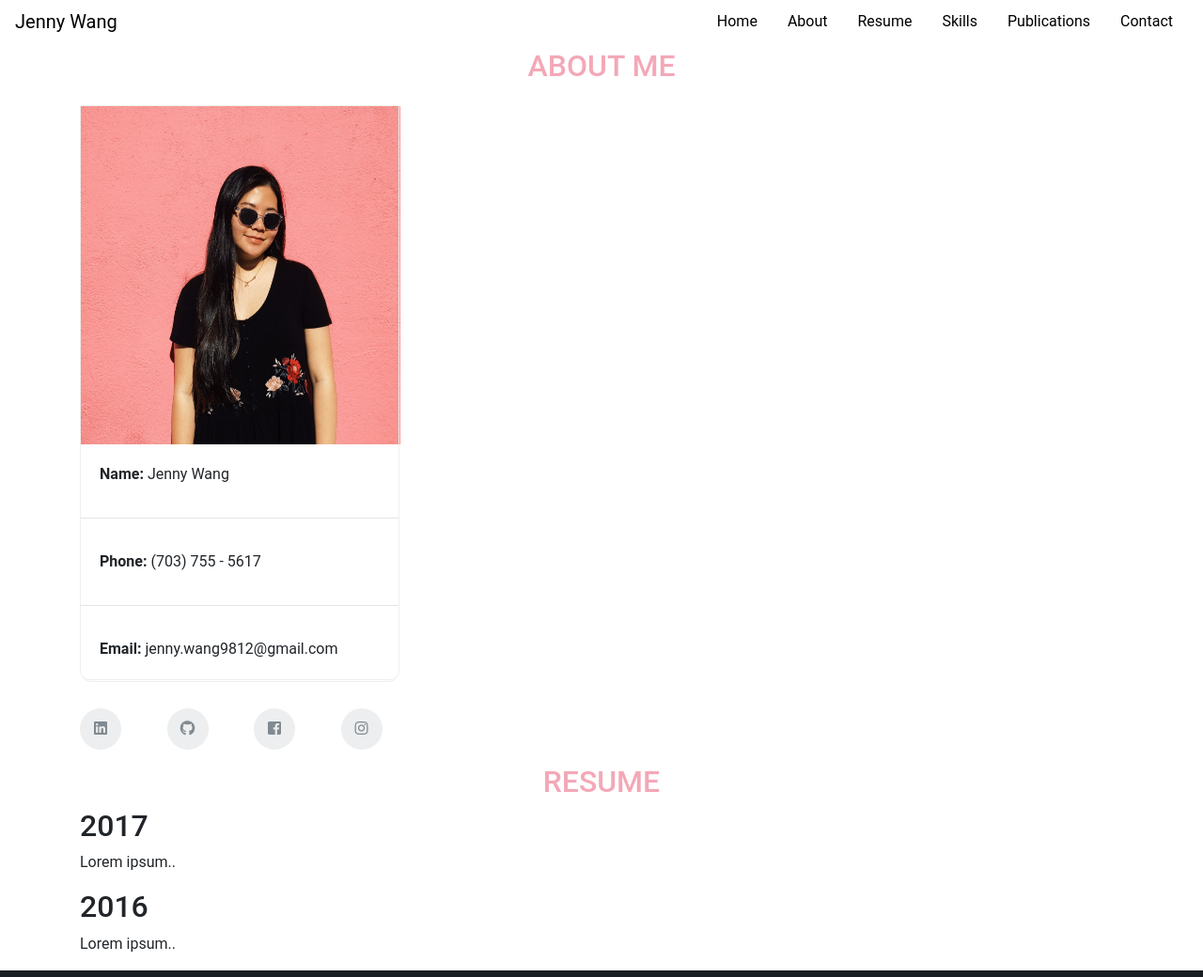
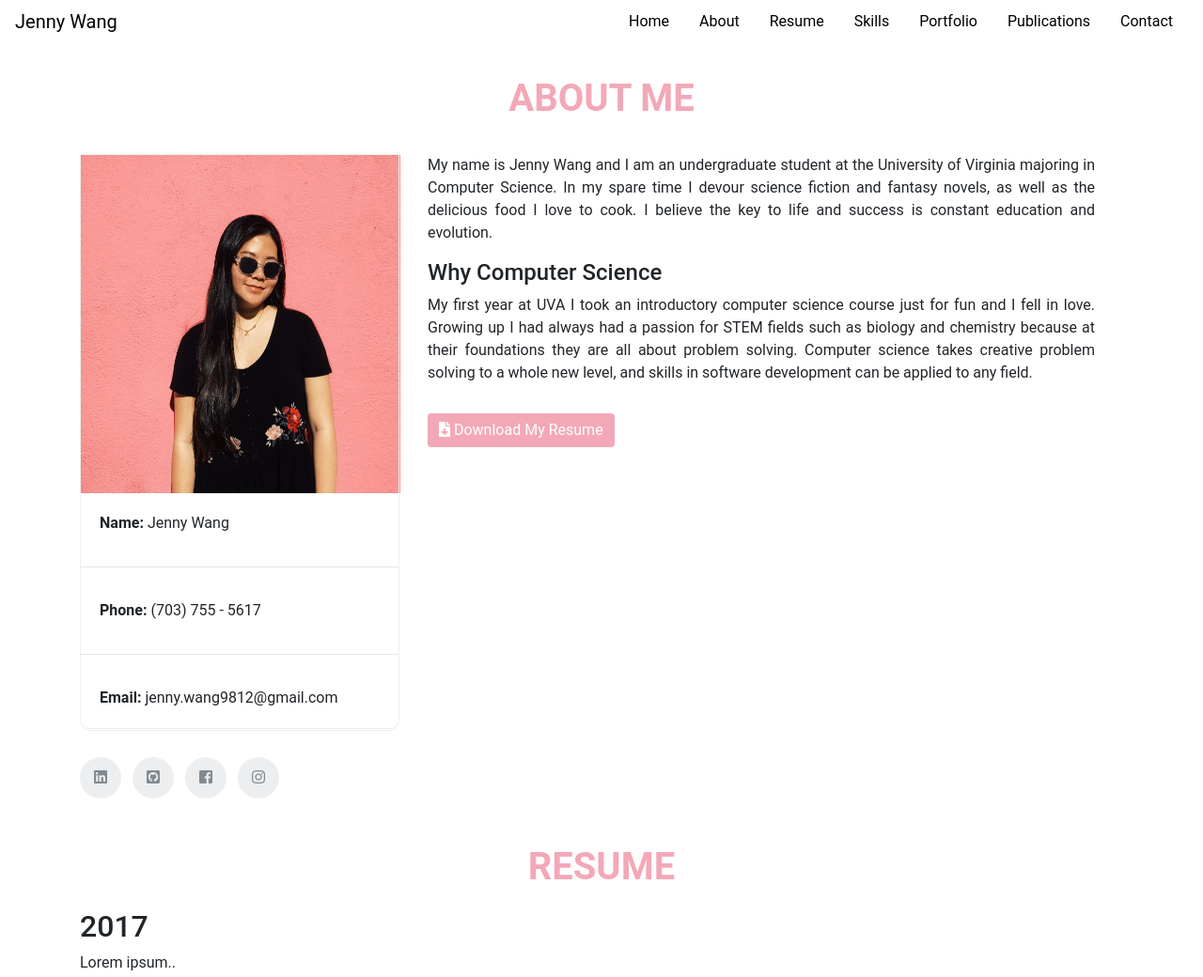
Before and after one commit to jennywng/jennywng.github.io, a plain HTML site: page index.html in a window 1280 px wide. Shown: the part 805-1845 px from the top of the page at 94% size. Drawn offline with nearby package versions, Linux system fonts and the light colour scheme.

Commit message:
about section

```diff
--- a/css/style.css
+++ b/css/style.css
@@ -14,6 +14,7 @@ body {
   font-family: "Roboto", sans-serif;
   background-color: rgba(243, 168, 183, 1);
   border: rgba(243, 168, 183, 1);
+  color: white;
 }
 
 .btn:hover {
@@ -24,10 +25,12 @@ body {
 .section-title {
   text-align: center;
   text-transform: uppercase;
+  font-size: 40px;
+  font-weight: 600;
+  margin-top: 30px;
+  margin-bottom: 20px;
   color:rgba(243, 168, 183, 1);
 }
-
-
 
 
 
@@ -60,7 +63,11 @@ body {
 
 /* <!------------------------------------------- About section -------------------------------------------> */
 
-
+.about-text {
+  font-family: "Roboto", sans-serif;
+  text-align: justify;
+  text-justify: inter-word;
+}
 
 .myprofile {
   border-bottom-left-radius: 10px;
--- a/index.html
+++ b/index.html
@@ -53,6 +53,7 @@
               <li class="nav-item"><a class="nav-link" href='#about'>About</a>
               <li class="nav-item"><a class="nav-link" href='#resume'>Resume</a>
               <li class="nav-item"><a class="nav-link" href='#skills'>Skills</a>
+              <li class="nav-item"><a class="nav-link" href='#portfolio'>Portfolio</a></li>
               <li class="nav-item"><a class="nav-link" href='#publication'>Publications</a>
               <li class="nav-item"><a class="nav-link" href='#contact'>Contact</a>
             </ul>
@@ -79,31 +80,46 @@
                   <p><strong>Email:</strong> jenny.wang9812@gmail.com</p>
                 </div>
               </div>
+
+              <div class="col-8 about-text">
+                  <p>
+                    My name is Jenny Wang and I am an undergraduate student at the University of Virginia majoring in Computer Science.
+                    In my spare time I devour science fiction and fantasy novels, as well as the delicious food I love to cook. I believe the key to life and success is constant education and evolution.
+                  </p>
+                  <h4>Why Computer Science</h4>
+                  <p>
+                    My first year at UVA I took an introductory computer science course just for fun and I fell in love.
+                    Growing up I had always had a passion for STEM fields such as biology and chemistry because at their foundations they are all about problem solving.
+                    Computer science takes creative problem solving to a whole new level, and skills in software development can be applied to any field.
+                  </p>
+                  <div class="row">
+                    <div class="col-6">
+                        <div class="download-button">
+                            <a class="btn" href="https://www.dropbox.com/s/nrtim4w8qydf7ik/JENNY_WANG_RESUME.pdf?dl=0" target="_blank"><i class="fas fa-file-download"></i> Download My Resume</a>
+                        </div>
+                    </div>
+                  </div>
+              </div>
             </div>
 
 
             <div class="social-icons">
                 <div class="row">
-                    <div class="col-1">
-                        <a class="linkedin" href="https://www.linkedin.com/in/jenny-wang9812/" target="_blank"><i class="fab fa-linkedin"></i></a></li>
-                    </div>
-                    <div class="col-1">
-                        <a class="github" href="https://github.com/jennywng" target="_blank"><i class="fab fa-github"></i></a></li>
-                    </div>
-                    <div class="col-1">
-                        <a class="facebook" href="https://www.facebook.com/jenny.wang.543" target="_blank"><i class="fab fa-facebook-square"></i></a></li>
-                    </div>
-                    <div class="col-1">
-                        <a class="insta" href="https://www.linkedin.com/in/jenny-wang9812/" target="_blank"><i class="fab fa-instagram"></i></a></li>
-                    </div>
-
+                    <div class="col-md-4 col-sm-6 col-xs-12">
+                        <ul class="social-icons">
+                            <li><a class="linkedin" href="https://www.linkedin.com/in/jenny-wang9812/" target="_blank"><i class="fab fa-linkedin"></i></a></li>
+                            <li><a class="github" href="https://github.com/jennywng" target="_blank"><i class="fab fa-github-square"></i></a></li>
+                            <li><a class="facebook" href="https://www.facebook.com/jenny.wang.543" target="_blank"><i class="fab fa-facebook-square"></i></i></a></li>
+                            <li><a class="insta" href="https://www.instagram.com/laviejennrose/" target="_blank"><i class="fab fa-instagram"></i></a></l>
+                        </ul>
+                      </div>
                 </div>
               </div>
           </div> <!-- end container -->
 
         </section>
 
-        <!------------------------------------------- Resume section ------------------------------------------->
+        <!------------------------------------------------- Resume section ------------------------------------------------------>
         <section id="resume" class="resume-section">
             <h2 class="section-title wow fadeInUp">Resume</h2>
             <div class="timeline">
@@ -204,6 +220,23 @@
                     </div>
                 </div>
               </div>
+        </section>
+
+
+        <!------------------------------------------- Portfolio section -------------------------------------------->
+        <section id="portfolio" class="portfolio-section">
+            <div class="container">
+                <h2 class="section-title wow fadeInUp">Portfolio</h2>
+
+                <div class="row">
+                  <div class="col-md-6">
+
+                  </div>
+                </div>
+              </div>
+
+
+
         </section>
 
 
--- a/js/skills.js
+++ b/js/skills.js
@@ -95,6 +95,7 @@ var bar6 = new ProgressBar.Circle(document.getElementById('skill-django'), {
  });
 bar6.text.style.fontFamily = '"Roboto", sans-serif';
 bar6.text.style.fontSize = '20px';
+bar6.text.style.color = 'white';
 // bar6.animate(0.9);
 
 var bar7 = new ProgressBar.Circle(document.getElementById('skill-r'), {
@@ -127,6 +128,7 @@ var bar7 = new ProgressBar.Circle(document.getElementById('skill-r'), {
 });
 bar7.text.style.fontFamily = '"Roboto", sans-serif';
 bar7.text.style.fontSize = '20px';
+bar7.text.style.color = 'white';
 // bar7.animate(0.8);
 
 
@@ -160,6 +162,7 @@ var bar8 = new ProgressBar.Circle(document.getElementById('skill-javascript'), {
 });
 bar8.text.style.fontFamily = '"Roboto", sans-serif';
 bar8.text.style.fontSize = '20px';
+bar8.text.style.color = 'white';
 // bar8.animate(0.7);
 
 var bar9 = new ProgressBar.Circle(document.getElementById('skill-react'), {
@@ -192,6 +195,7 @@ var bar9 = new ProgressBar.Circle(document.getElementById('skill-react'), {
 });
 bar9.text.style.fontFamily = '"Roboto", sans-serif';
 bar9.text.style.fontSize = '20px';
+bar9.text.style.color = 'white';
 // bar9.animate(0.53);
 
 var bar10 = new ProgressBar.Circle(document.getElementById('skill-french'), {
@@ -224,6 +228,7 @@ var bar10 = new ProgressBar.Circle(document.getElementById('skill-french'), {
 });
 bar10.text.style.fontFamily = '"Roboto", sans-serif';
 bar10.text.style.fontSize = '20px';
+bar10.text.style.color = 'white';
 // bar10.animate(0.75);
 
 var bar11 = new ProgressBar.Circle(document.getElementById('skill-chinese'), {
@@ -256,6 +261,7 @@ var bar11 = new ProgressBar.Circle(document.getElementById('skill-chinese'), {
 });
 bar11.text.style.fontFamily = '"Roboto", sans-serif';
 bar11.text.style.fontSize = '20px';
+bar11.text.style.color = 'white';
 // bar11.animate(0.55);
 
 
```
